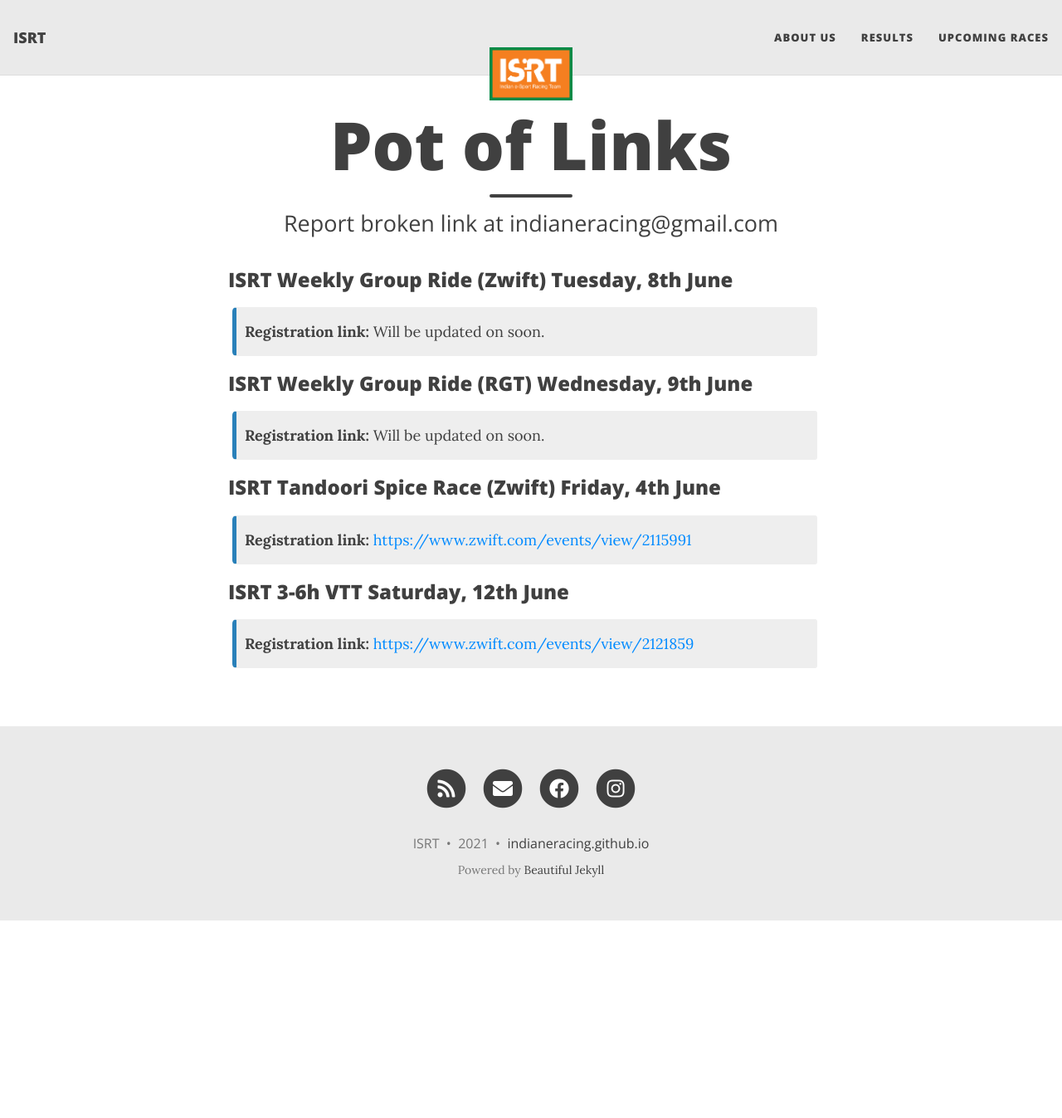
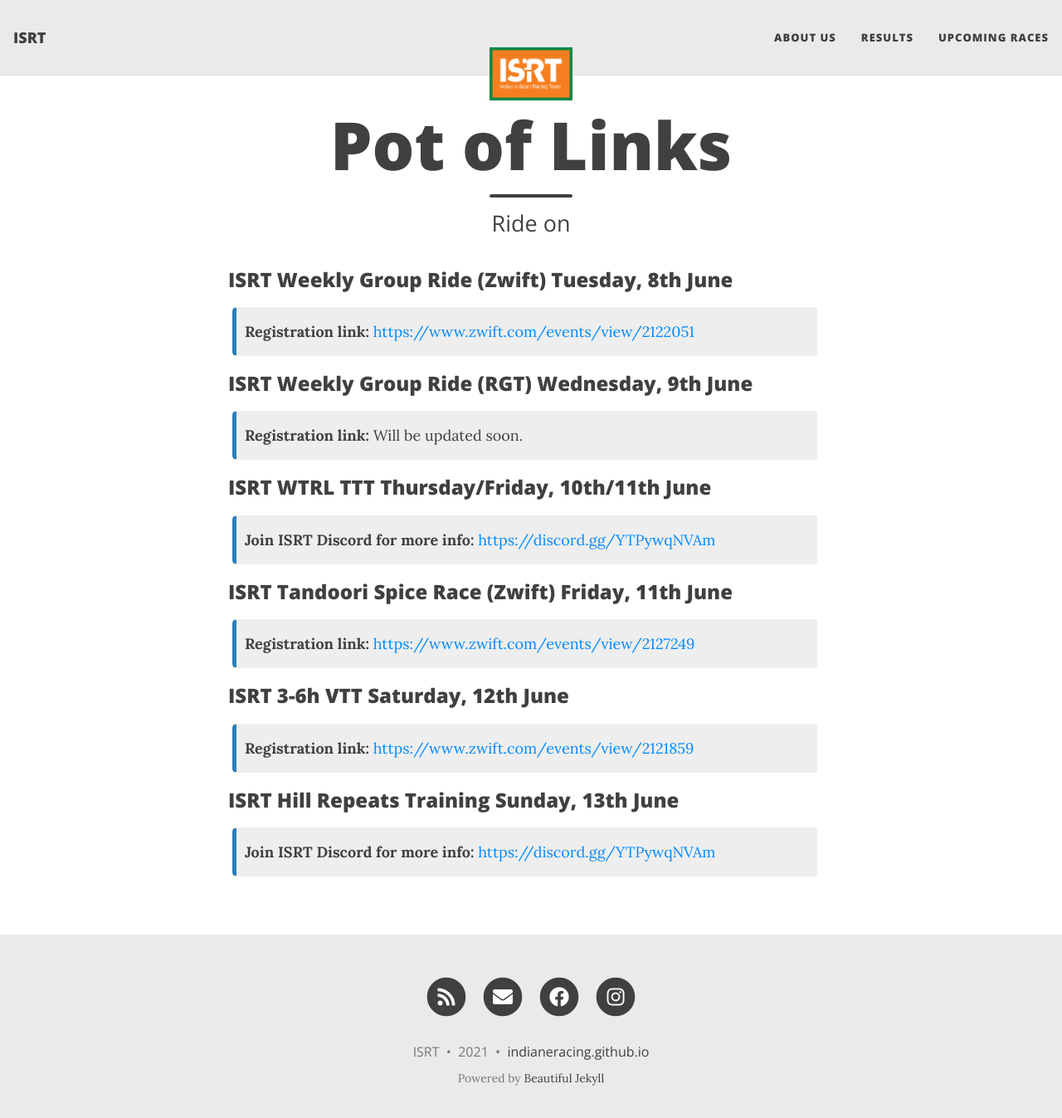
Before and after one commit to indianeracing/indianeracing.github.io, a Jekyll site: the page built from quick_links.md, in a window 1280 px wide and 1360 px high. Shown: the top 1347 px of the window at 83% size. Built offline with Jekyll 4.4.1, drawn with Linux system fonts in a browser that asks for light colours; nearby versions of some CDN libraries.

Commit message:
Update quick_links.md

```diff
--- a/quick_links.md
+++ b/quick_links.md
@@ -1,27 +1,40 @@
 ---
 layout: page
 title: Pot of Links
-subtitle: Report broken link at indianeracing@gmail.com
+subtitle: Ride on
 ---
 
 ### ISRT Weekly Group Ride (Zwift) Tuesday, 8th June
 
 {: .box-note}
-**Registration link:** Will be updated on soon.
+**Registration link:** [https://www.zwift.com/events/view/2122051](https://www.zwift.com/events/view/2122051)
+
 
 ### ISRT Weekly Group Ride (RGT) Wednesday, 9th June
 
 {: .box-note}
-**Registration link:** Will be updated on soon.
+**Registration link:** Will be updated soon.
 
 
-### ISRT Tandoori Spice Race (Zwift) Friday, 4th June
+### ISRT WTRL TTT Thursday/Friday, 10th/11th June
 
 {: .box-note}
-**Registration link:** [https://www.zwift.com/events/view/2115991](https://www.zwift.com/events/view/2115991)
+**Join ISRT Discord for more info:** [https://discord.gg/YTPywqNVAm](https://discord.gg/YTPywqNVAm)
+
+
+### ISRT Tandoori Spice Race (Zwift) Friday, 11th June
+
+{: .box-note}
+**Registration link:** [https://www.zwift.com/events/view/2127249](https://www.zwift.com/events/view/2127249)
 
 
 ### ISRT 3-6h VTT Saturday, 12th June
 
 {: .box-note}
 **Registration link:** [https://www.zwift.com/events/view/2121859](https://www.zwift.com/events/view/2121859)
+
+
+### ISRT Hill Repeats Training Sunday, 13th June
+
+{: .box-note}
+**Join ISRT Discord for more info:** [https://discord.gg/YTPywqNVAm](https://discord.gg/YTPywqNVAm)
```
